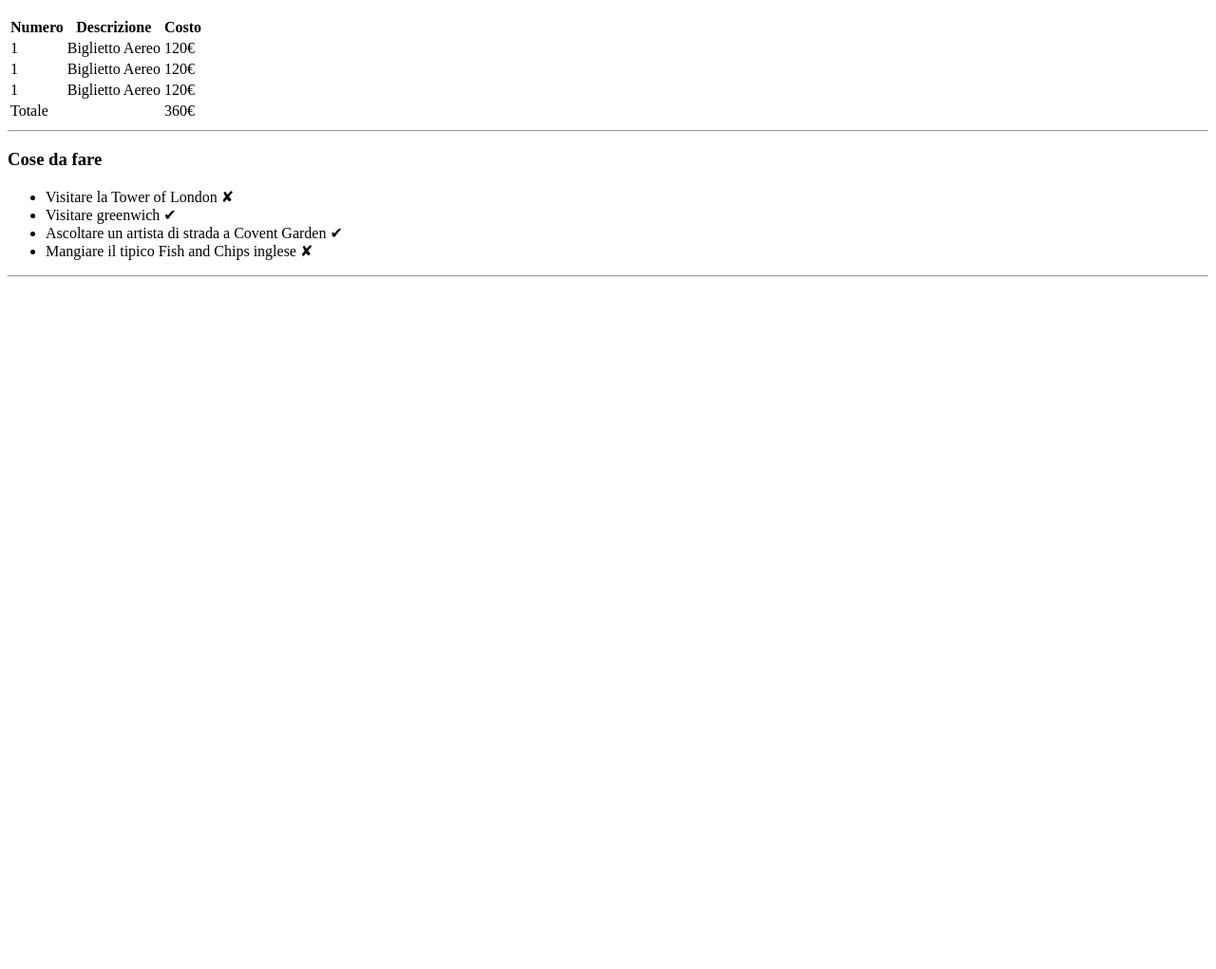
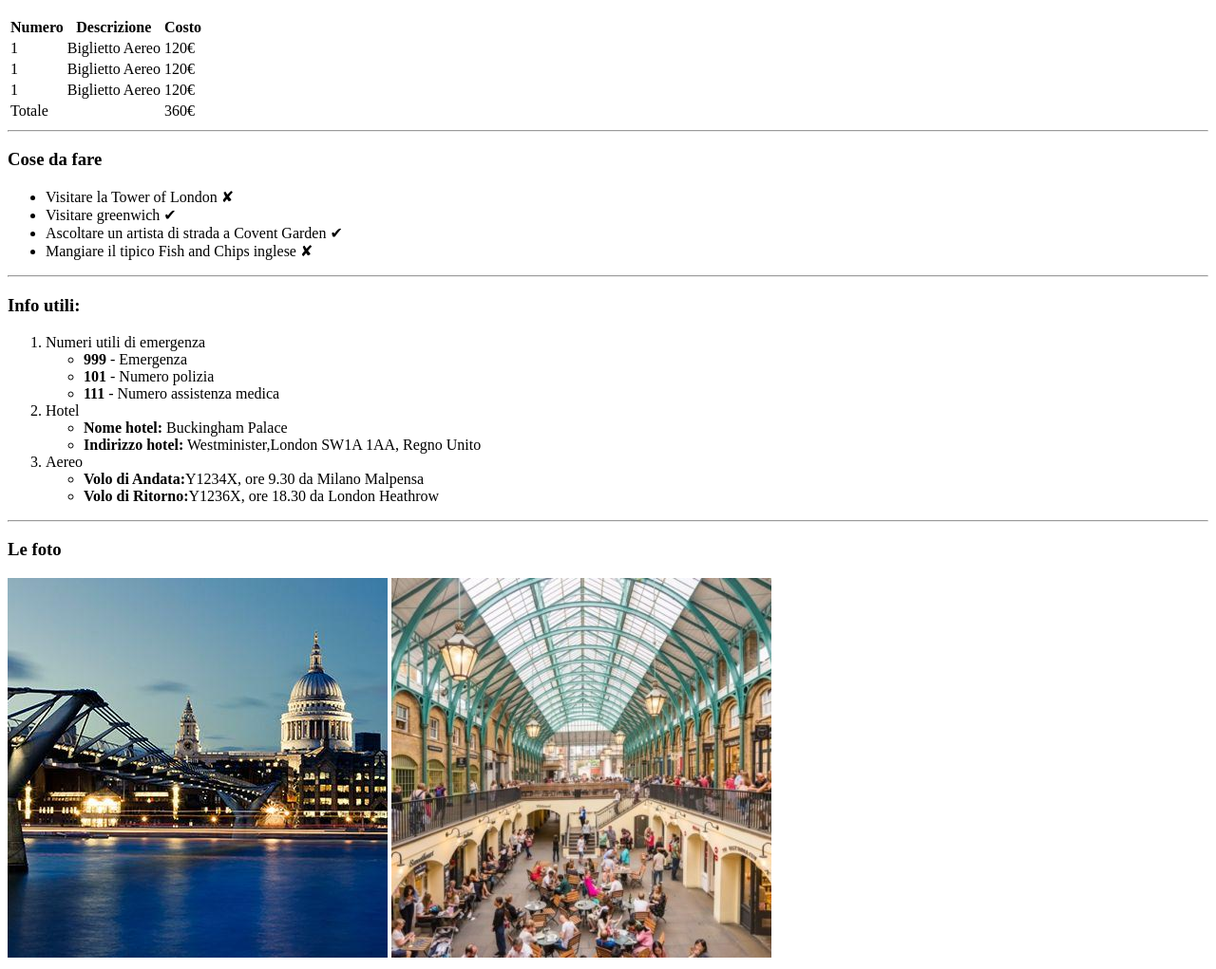
Before and after one commit to Zaryus94/html-london-trip, a plain HTML site: page index.html in a window 1280 px wide. Shown: the part 744-1765 px from the top of the page at 95% size. Before the commit the page ends 1044 px from the top, so only its background shows below. Drawn offline with Linux system fonts and the light colour scheme.

Commit message:
Completed

```diff
--- a/index.html
+++ b/index.html
@@ -1,5 +1,6 @@
 <!DOCTYPE html>
 <html lang="en">
+
 <head>
     <meta charset="UTF-8">
     <meta http-equiv="X-UA-Compatible" content="IE=edge">
@@ -24,9 +25,9 @@
     <table>
         <thead>
             <tr>
-              <th>Numero</th>
-              <th>Descrizione</th>
-              <th>Costo</th>
+                <th>Numero</th>
+                <th>Descrizione</th>
+                <th>Costo</th>
             </tr>
         </thead>
         <tbody>
@@ -64,5 +65,32 @@
     </ul>
     <hr>
 
+    <!-- Useful info -->
+    <h3>Info utili:</h3>
+    <ol>
+        <li>Numeri utili di emergenza</li>
+        <ul>
+            <li><b>999</b> - Emergenza</li>
+            <li><b>101</b> - Numero polizia</li>
+            <li><b>111</b> - Numero assistenza medica</li>
+        </ul>
+        <li>Hotel</li>
+        <ul>
+            <li><b>Nome hotel:</b> Buckingham Palace</li>
+            <li><b>Indirizzo hotel:</b> Westminister,London SW1A 1AA, Regno Unito</li>
+        </ul>
+        <li>Aereo</li>
+        <ul>
+            <li><b>Volo di Andata:</b>Y1234X, ore 9.30 da Milano Malpensa</li>
+            <li><b>Volo di Ritorno:</b>Y1236X, ore 18.30 da London Heathrow</li>
+        </ul>
+    </ol>
+    <hr>
+
+    <!-- Pictures -->
+    <h3>Le foto</h3>
+    <img src="img/4.jpg" alt="Bridge">
+    <img src="img/5.jpg" alt="Gallery">
 </body>
+
 </html>
```
